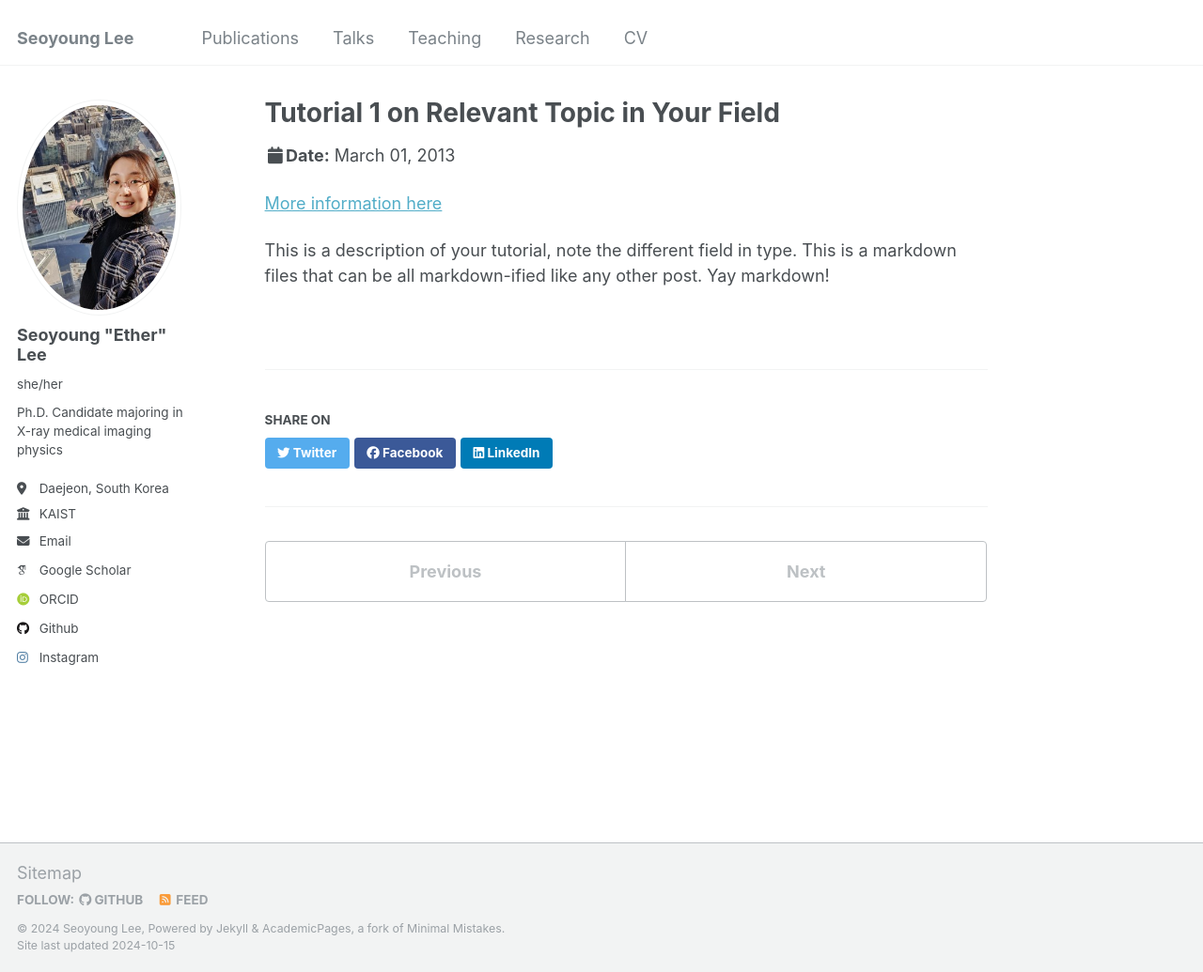
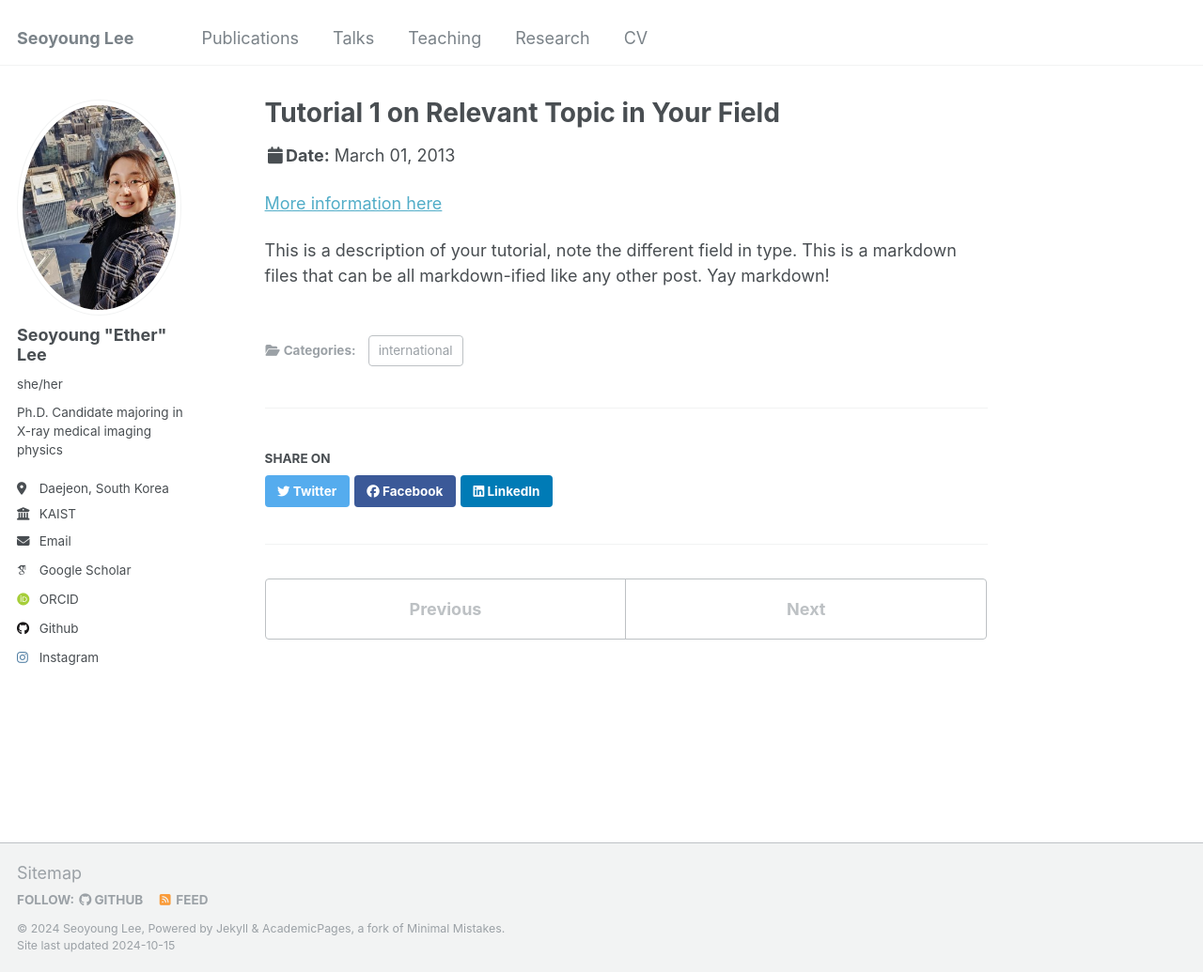
Before and after one commit to ether0/ether0.github.io, a Jekyll site: the page built from _talks/2013-03-01-tutorial-1.md, in a window 1280 px wide and 1035 px high. Shown: the whole window at 94% size. Built offline with Jekyll 4.4.1, drawn with Linux system fonts in a browser that asks for light colours; some web fonts are replaced.

Commit message:
Update 2013-03-01-tutorial-1.md

```diff
--- a/_talks/2013-03-01-tutorial-1.md
+++ b/_talks/2013-03-01-tutorial-1.md
@@ -1,7 +1,7 @@
 ---
 title: "Tutorial 1 on Relevant Topic in Your Field"
 collection: talks
-type: "Tutorial"
+category: international
 permalink: /talks/2013-03-01-tutorial-1
 venue: "UC-Berkeley Institute for Testing Science"
 date: 2013-03-01
```
